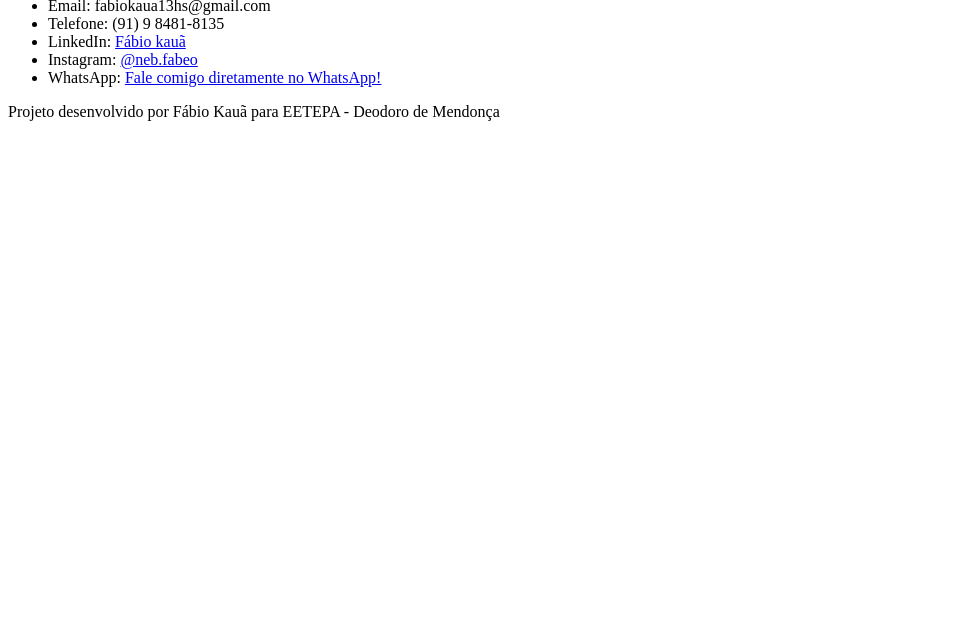
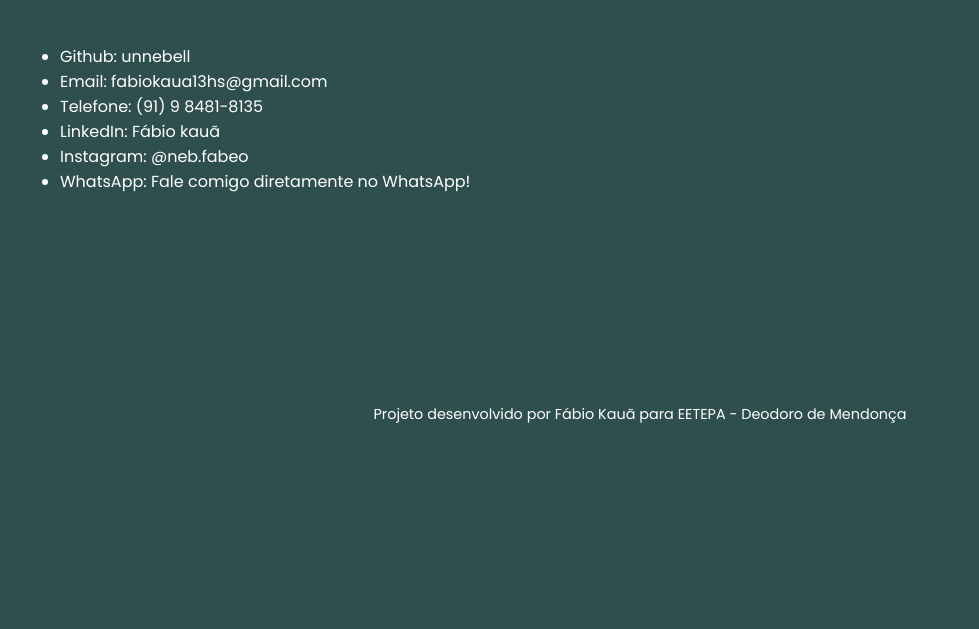
Before and after one commit to unnebell/Projeto_Portfolio, a plain HTML site: page pages/contato.html in a window 1280 px wide. Shown: the part 171-800 px from the top of the page, without its empty margins (0-979 px from the left). Drawn offline with Linux system fonts and the light colour scheme; the site is published under a folder, as on GitHub Pages, so addresses that start at the root find nothing.

Commit message:
bugfix
agora os estilos vão ser reconhecidos nas paginas adicionais

```diff
--- a/pages/contato.html
+++ b/pages/contato.html
@@ -4,7 +4,7 @@
     <meta charset="UTF-8">
     <meta name="viewport" content="width=device-width, initial-scale=1.0">
     <title>Contato</title>
-    <link rel="stylesheet" href="/styles/contato.css">
+    <link rel="stylesheet" href="../styles/contato.css">
 </head>
 <body>
     <nav>
```
Also changed, not shown: pages/projetos.html (+1 -1 lines).
